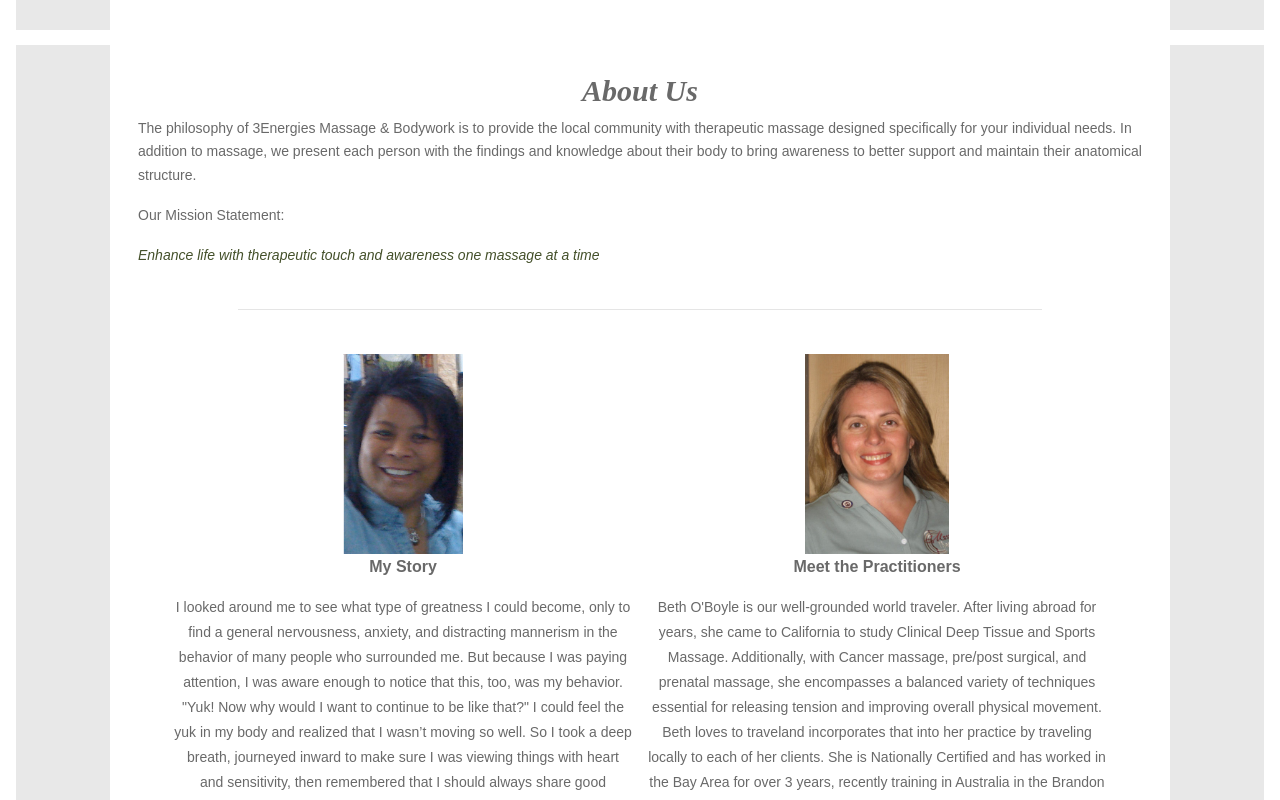
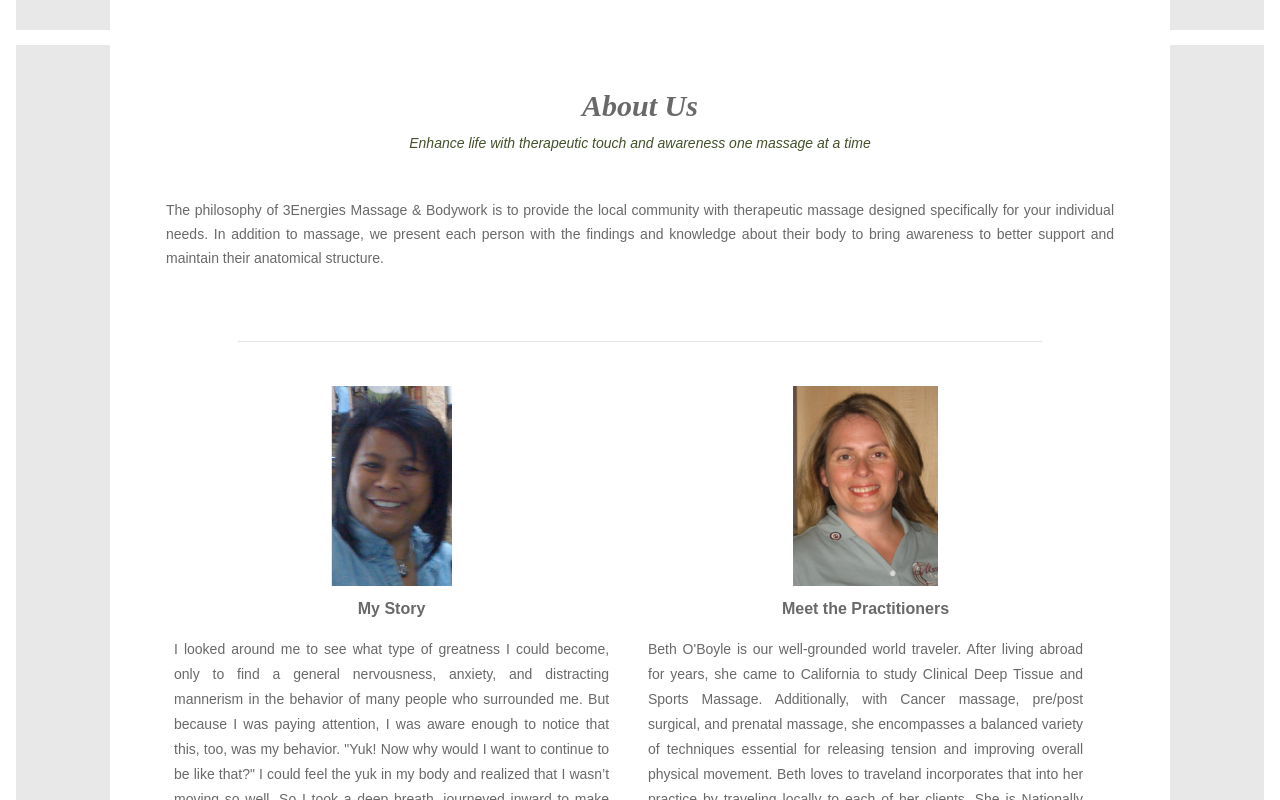
Before and after one commit to JadeHayes/3energies, a React (Create React App) app: page /#/about-us in a window 1280 px wide. Shown: the part 140-940 px from the top of the page. Built offline with nearby package versions, Linux system fonts and the light colour scheme.

Commit message:
* updated stying on home page

```diff
--- a/src/components/AboutUs.tsx
+++ b/src/components/AboutUs.tsx
@@ -1,7 +1,7 @@
 import * as React from 'react';
 import { Col, Grid, Row } from 'react-flexbox-grid';
 import styled from 'styled-components';
-import { InnerAppWrapper, StyledGrid } from '../static/Common';
+import { ColWrapper, InnerAppWrapper, StyledGrid } from '../static/Common';
 import BethAbout from './BethAbout';
 import GinaAbout from './GinaAbout';
 
@@ -13,24 +13,46 @@
   margin-top: 3em;
   width: 80%;
 `;
+
+const StyledH3 = styled.h3`
+  font-family: Fjalla One;
+  font-weight: bold;
+  font-style: italic;
+  font-size: 30px;
+  text-align: center;
+  margin-top: .5em;
+`;
+
+const StyledP = styled.p`
+  text-align: center;
+`;
+
+const StyledContainer = styled.p`
+  padding: 2em;
+`;
+
 const AboutUs: React.SFC<{}> = () => (
   <InnerAppWrapper>
     <div className="whitespace">
-      <h3 className='header'>About Us</h3>
-      <p>The philosophy of 3Energies Massage & Bodywork is to provide the local community with therapeutic massage designed specifically for your individual needs.
-      In addition to massage, we present each person with the findings and knowledge about their body to bring awareness to better support and maintain their anatomical structure. </p>
-      <p>Our Mission Statement:</p>
-      <p className="tagline">Enhance life with therapeutic touch and awareness one massage at a time</p>
+      <StyledH3>About Us</StyledH3>
+      <StyledP className="tagline">Enhance life with therapeutic touch and awareness one massage at a time</StyledP>
+      <StyledContainer className='container'>The philosophy of 3Energies Massage & Bodywork is to provide the local community with therapeutic massage
+        designed specifically for your individual needs. In addition to massage, we present each person with the findings
+        and knowledge about their body to bring awareness to better support and maintain their anatomical structure. </StyledContainer>
       <StyledHr/>
       <StyledGrid>
         <Grid>
           <Row>
-            <StyledCol xs={12} md={6}>
-              <GinaAbout/>
-            </StyledCol>
-            <StyledCol xs={12} md={6}>
-              <BethAbout/>
-            </StyledCol>
+              <StyledCol xs={8} md={6}>
+                <ColWrapper>
+                  <GinaAbout/>
+                </ColWrapper>
+              </StyledCol>
+              <StyledCol xs={8} md={6}>
+                <ColWrapper>
+                  <BethAbout/>
+                </ColWrapper>
+              </StyledCol>
           </Row>
         </Grid>
       </StyledGrid>
--- a/src/components/GinaAbout.tsx
+++ b/src/components/GinaAbout.tsx
@@ -1,6 +1,7 @@
 import * as React from 'react';
 import { InnerAppWrapper, StyledImg } from '../static/Common';
 import gina from '../static/gina.png';
+
 
 const GinaAbout: React.SFC<{}> = () => (
   <InnerAppWrapper>
--- a/src/components/WhatWeDo.tsx
+++ b/src/components/WhatWeDo.tsx
@@ -7,11 +7,21 @@
   font-style: italic;
 `;
 
+const StyledCol = styled.div`
+  width: 95%
+`;
+
+const StyledH3 = styled.h6`
+  font-style: italic;
+  margin-bottom: 1em;
+`;
+
 const WhatWeDo: React.SFC<{}> = () => (
   <StyledGrid>
     <Grid>
       <Row>
           <Col xs={12} md={6}>
+            <StyledCol>
               <h3 className='header'>What We Do</h3>
                 <StyledH4>Massage massage massage & bodywork</StyledH4>
                   <p>And how does this differ from the massage guys down the block? Well, It's all about Myofacial Release.
@@ -24,9 +34,11 @@
                     responsible for the pain."Yes! This is deep-tissue work, although in reality 'deep' work doesn't have to hurt people, fast
                     work hurts people." So if you want an effective massage to alleviate your aches and pains without being worked-over,
                     or receive the best-of-the-best in relaxation massage, come to 3 Energies Massage and Bodywork.</p>
+            </StyledCol>
           </Col>
           <Col xs={12} md={6}>
-          <h3 className='header'>Wellness All the Way Around</h3>
+            <StyledCol>
+              <StyledH3 className='header'>Wellness All the Way Around</StyledH3>
                 <p>
                   <b>Birthday Offerings</b> ~ All existing clients can book a 60–minute massage during your birthday month and receive
                   that session for $85. That's right, you can book as many 60-minute massages for yourself during your birthday
@@ -51,6 +63,7 @@
                       650-483-6169  –or–  gina@3energiesmb.com
                   <i>Gift Certificates available</i>
               </div>
+            </StyledCol>
           </Col>
       </Row>
     </Grid>
--- a/src/static/Common.tsx
+++ b/src/static/Common.tsx
@@ -7,6 +7,8 @@
   font-size: 14px;
   line-height: 1.7;
   align-items: center;
+  text-align: justify;
+  text-justify: inter-word;
 
   a {
     color: rgb(29, 48, 48);
@@ -126,11 +128,18 @@
   }
 `;
 
-export const StyledImg = styled.span`
+export const StyledImg = styled.div`
   padding-bottom: 10px;
   background-color: white;
+  text-align: center;
+  magin-bottom: 2em;
 
   img {
     max-height: 200px;
   }
 `;
+
+
+export const ColWrapper = styled.div`
+  width: 95%;
+`;
```
Lines whose indentation alone changed are shown as unchanged.
